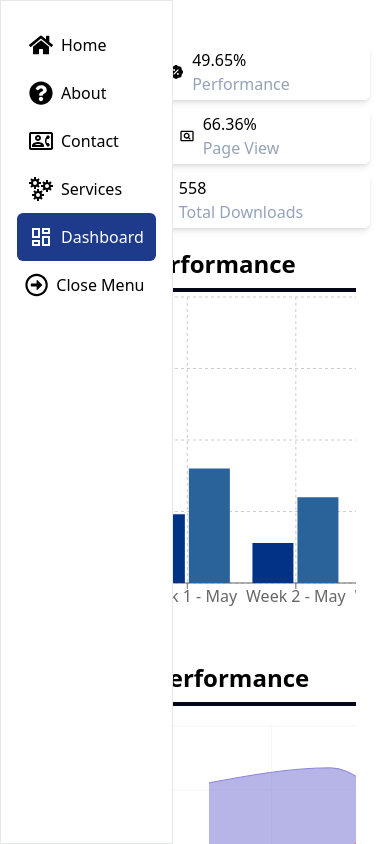
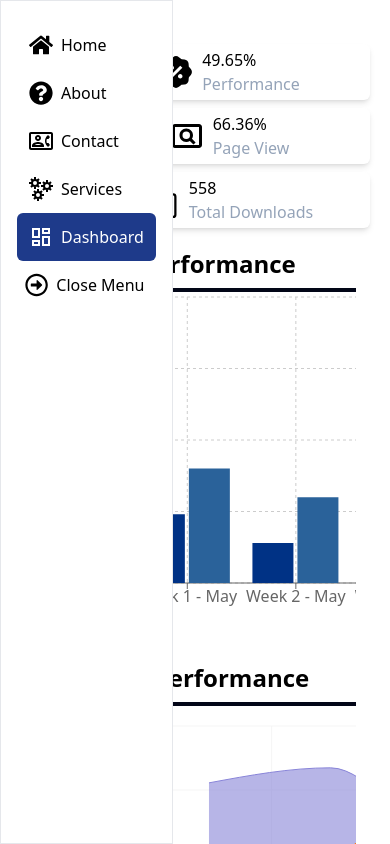
Before and after one commit to Nahid-Mahmud/dashboard-with-react, a React (Vite) app: page /dashboard in a window 390 px wide. Shown: the top 844 px of the page. Built offline with nearby package versions, Linux system fonts and the light colour scheme.

Commit message:
icons size resized for mobile device

```diff
--- a/src/Components/DashboardCard.jsx
+++ b/src/Components/DashboardCard.jsx
@@ -10,7 +10,7 @@ const DashboardCard = () => {
       <div className="md:grid xl:grid-cols-5 md:grid-cols-2 flex flex-col p-5 gap-2">
         <div className="bg-white shadow-md rounded-md md:p-4 p-1  md:w-full ">
           <div className="flex items-center justify-center md:gap-10 gap-2 md:h-20">
-            <RiDiscountPercentFill className="md:text-5xl" />
+            <RiDiscountPercentFill className="md:text-5xl text-4xl" />
             <div>
               <p className="md:text-3xl">49.65%</p>
               <p className="md:text-2xl text-slate-400">Performance</p>
@@ -20,7 +20,7 @@ const DashboardCard = () => {
 
         <div className="bg-white shadow-md rounded-md md:p-4 p-1  md:w-full ">
           <div className="flex items-center justify-center md:gap-10 gap-2 md:h-20">
-            <MdOutlinePageview className="md:text-5xl" />
+            <MdOutlinePageview className="md:text-5xl text-4xl" />
             <div>
               <p className="md:text-3xl">66.36%</p>
               <p className="md:text-2xl text-slate-400">Page View</p>
@@ -30,7 +30,7 @@ const DashboardCard = () => {
 
         <div className="bg-white shadow-md rounded-md md:p-4 p-1  md:w-full">
           <div className="flex items-center justify-center md:gap-10 gap-2 md:h-20">
-            <BsBoxArrowInDown className="md:text-5xl" />
+            <BsBoxArrowInDown className="md:text-5xl text-4xl" />
             <div>
               <p className="md:text-3xl">558</p>
               <p className="md:text-2xl text-slate-400">Total Downloads</p>
--- a/src/Components/LineBarAreaComposedChartDashboard.jsx
+++ b/src/Components/LineBarAreaComposedChartDashboard.jsx
@@ -62,7 +62,6 @@ const LineBarAreaComposedChartDashboard = () => {
   return (
     <div className="md:flex flex-col items-center justify-center gap-5   lg:w-auto w-72  scroll-auto overflow-x-auto">
       <p className="font-bold text-2xl border-b-4 border-slate-950 pb-2">Month Performance</p>
-
       <ComposedChart
         width={830}
         height={350}
--- a/src/Components/SideBar.jsx
+++ b/src/Components/SideBar.jsx
@@ -3,8 +3,7 @@ import { FaHome, FaQuestionCircle, FaRegArrowAltCircleLeft, FaRegArrowAltCircleR
 import { MdOutlineContactPhone } from "react-icons/md";
 import { GrServices } from "react-icons/gr";
 import { MdOutlineDashboard } from "react-icons/md";
-import { useEffect, useState } from "react";
-import useGetSidebarStateFromLocalStorage from "../Hooks/useGetSidebarStateFromLocalStorage";
+import { useEffect } from "react";
 
 const SideBar = ({ closeSidebar, setCloseSidebar }) => {
   const currentUrl = useLocation();
--- a/src/layouts/HomePageLayout.jsx
+++ b/src/layouts/HomePageLayout.jsx
@@ -7,25 +7,25 @@ export default function MainLayout() {
   const sidebarDataFromLocalStorage = useGetSidebarStateFromLocalStorage();
   const [closeSidebar, setCloseSidebar] = useState(sidebarDataFromLocalStorage);
   // onMouseEnter
-  const openSidebarOnMouseEnter = () => {
-    setCloseSidebar(false);
-  };
+  // const openSidebarOnMouseEnter = () => {
+  //   setCloseSidebar(false);
+  // };
 
   // onMouse leave
 
-  const closeSidebarOnClick = (e) => {
-    e.stopPropagation();
-    setCloseSidebar(true);
-  };
+  // const closeSidebarOnClick = (e) => {
+  //   e.stopPropagation();
+  //   setCloseSidebar(true);
+  // };
   return (
     <Fragment>
       <div className="flex md:gap-10 ">
         {/* Side navigation bar  */}
-        <div onMouseEnter={openSidebarOnMouseEnter} className="min-h-screen">
+        <div className="min-h-screen">
           <SideBar closeSidebar={closeSidebar} setCloseSidebar={setCloseSidebar} />
         </div>
         {/* Main content */}
-        <div onClick={(e) => closeSidebarOnClick(e)} className="flex-1 pt-6 pl-5 ml-12 md:p-0">
+        <div className="flex-1 pt-6 pl-5 ml-12 md:p-0">
           <Outlet />
         </div>
       </div>
```
